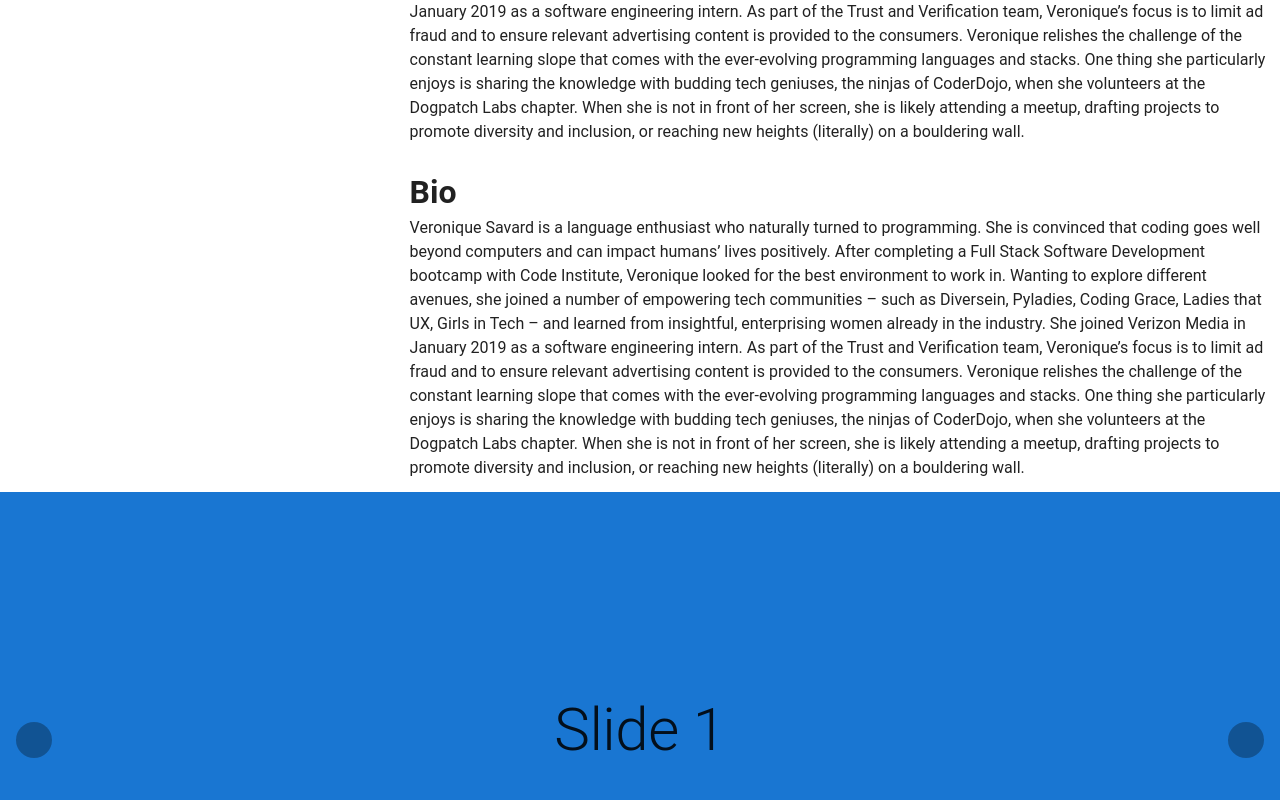
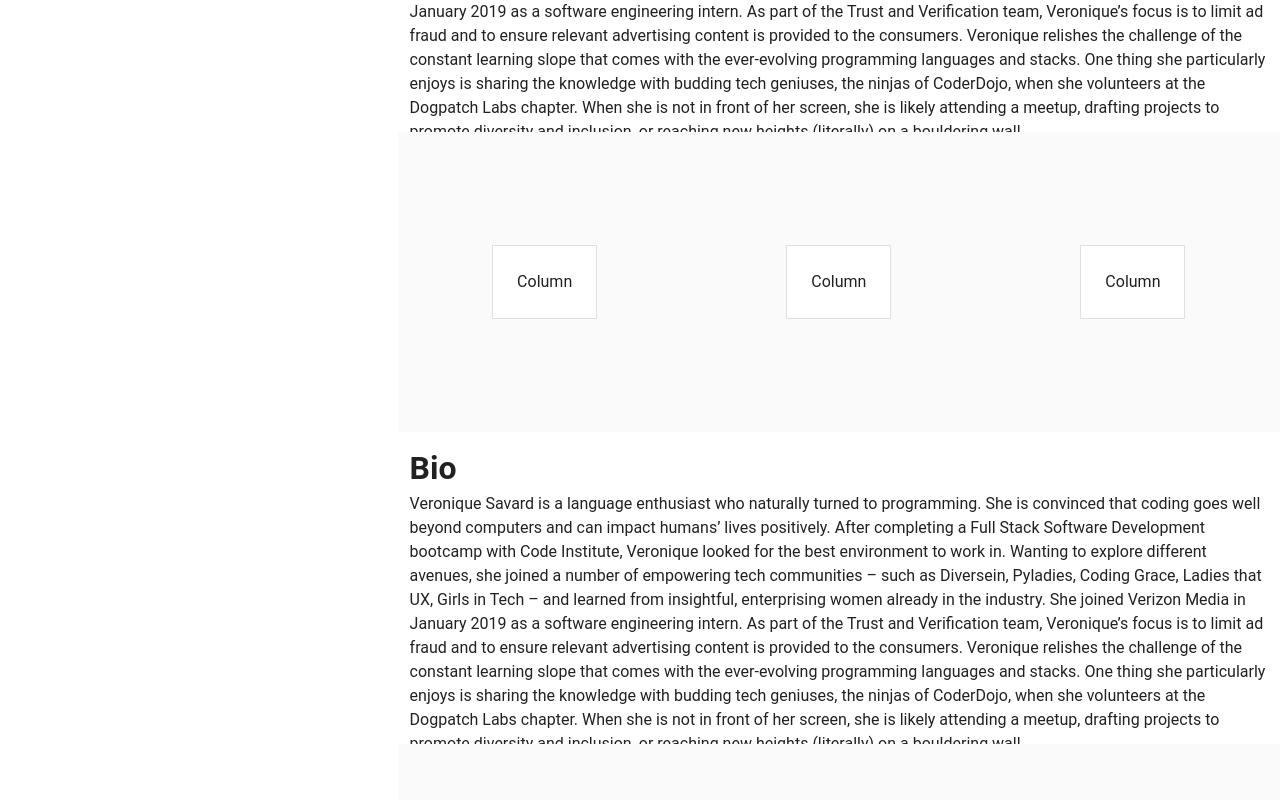
Before and after one commit to nuagesdencre/vsq, a Vue app: page /#/profile in a window 1280 px wide. Shown: the part 680-1480 px from the top of the page. Built offline with nearby package versions, Linux system fonts and the light colour scheme.

Commit message:
added columns to portfolio

```diff
--- a/src/OnePage.vue
+++ b/src/OnePage.vue
@@ -49,4 +49,7 @@
 </script>
 
 <style>
+    /*template{*/
+    /*    margin-bottom:30vh;*/
+    /*}*/
 </style>
--- a/src/components/Profile.vue
+++ b/src/components/Profile.vue
@@ -8,9 +8,42 @@
 
             Veronique relishes the challenge of the constant learning slope that comes with the ever-evolving programming languages and stacks. One thing she particularly enjoys is sharing the knowledge with budding tech geniuses, the ninjas of CoderDojo, when she volunteers at the Dogpatch Labs chapter. When she is not in front of her screen, she is likely attending a meetup, drafting projects to promote diversity and inclusion, or reaching new heights (literally) on a bouldering wall.
         </p>
+        <v-row>
+            <v-col cols="12">
+                <v-row
+                        :align="alignment"
+                        :justify="justify"
+                        class="grey lighten-5"
+                        style="height: 300px;"
+                >
+                    <v-card
+                            v-for="n in 3"
+                            :key="n"
+                            class="ma-3 pa-6"
+                            outlined
+                            tile
+                    >
+                        Column
+                    </v-card>
+                </v-row>
+            </v-col>
+        </v-row>
     </v-container>
+
+
+
 </template>
-
+<script>
+    export default{
+        data () {
+            return {
+                alignment: 'center',
+                dense: false,
+                justify: 'space-around',
+            }
+        },
+    }
+</script>
 <style scoped>
     p {
         margin: 0;
```
